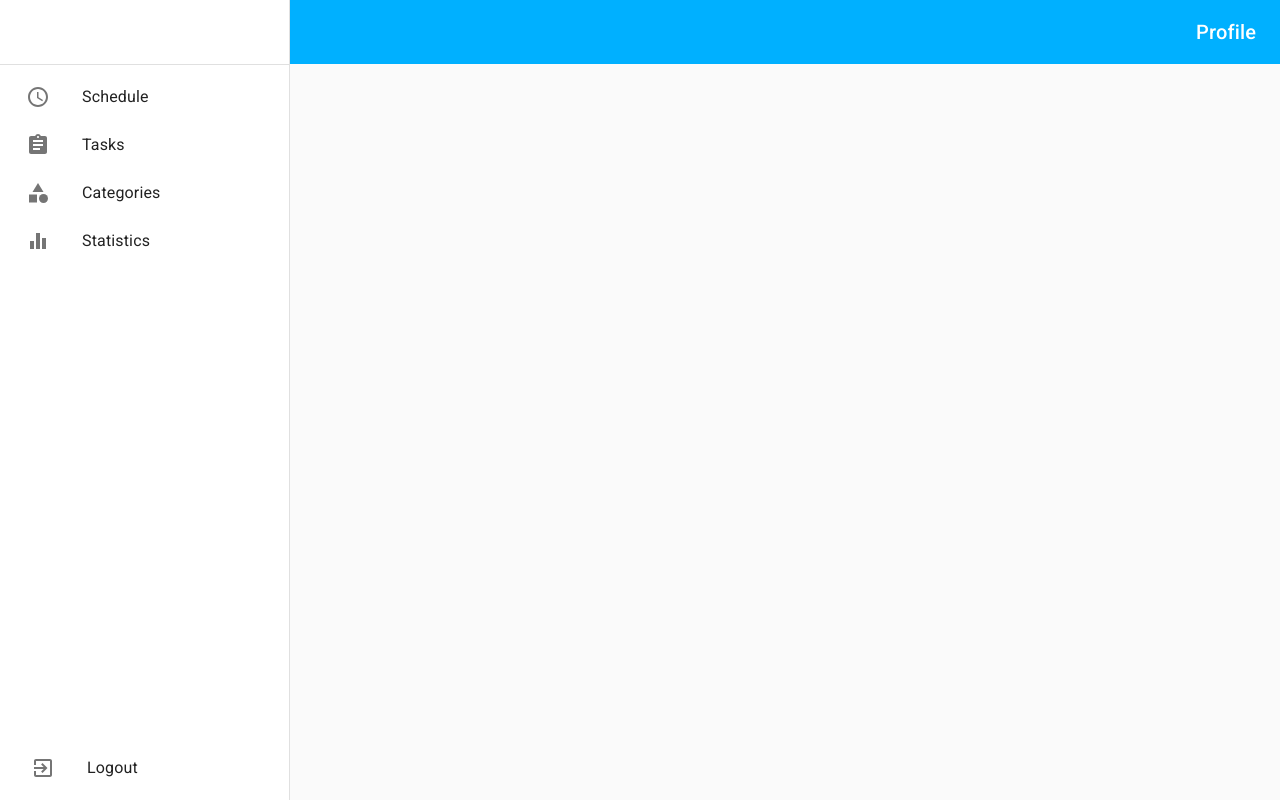
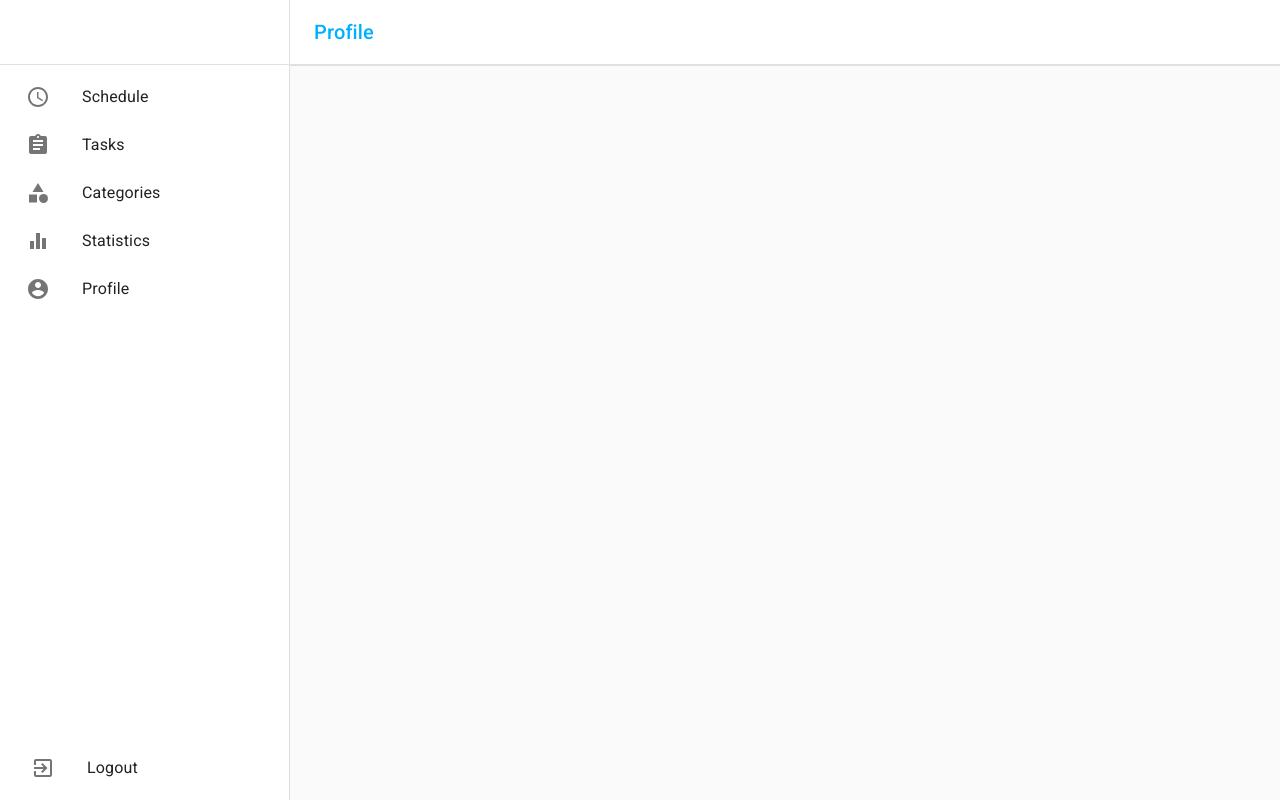
Before and after one commit to fjende/projektapp, a React (Create React App) app: page /profile in a window 1280 px wide. Built offline with nearby package versions, Linux system fonts and the light colour scheme.

Commit message:
added profile page

```diff
--- a/src/components/Pages/Categories/Categories.jsx
+++ b/src/components/Pages/Categories/Categories.jsx
@@ -110,7 +110,14 @@ function Categories(props) {
                     </ListItemIcon>
                     <ListItemText primary="Statistics" />
                 </ListItem>
+                <ListItem button component="a" key='Profile' href="/profile">
+
+                    <ListItemIcon><AccountCircleIcon /></ListItemIcon>
+                    <ListItemText primary='Profile' />
+
+                </ListItem>
             </List>
+
             <List style={{ position: 'absolute', bottom: 0, marginLeft: 15 }}>
                 <ListItem
                     button
@@ -147,7 +154,7 @@ function Categories(props) {
                     </IconButton>
                     <Typography variant="h6" className={classes.datePicker}>
                         Categories
-          </Typography>
+                      </Typography>
                 </Toolbar>
             </AppBar>
             <nav className={classes.drawer} aria-label="drawer-nav">
--- a/src/components/Pages/Home/Home.jsx
+++ b/src/components/Pages/Home/Home.jsx
@@ -109,7 +109,15 @@ function Home(props) {
           </ListItemIcon>
           <ListItemText primary="Statistics" />
         </ListItem>
+        <ListItem button component="a" key='Profile' href="/profile">
+
+          <ListItemIcon><AccountCircleIcon /></ListItemIcon>
+          <ListItemText primary='Profile' />
+
+        </ListItem>
       </List>
+
+
       <List style={{ position: 'absolute', bottom: 0, marginLeft: 15 }}>
         <ListItem
           button
--- a/src/components/Pages/Profile/Profile.jsx
+++ b/src/components/Pages/Profile/Profile.jsx
@@ -29,12 +29,15 @@ import { fade, makeStyles, useTheme } from '@material-ui/core/styles';
 import SearchIcon from '@material-ui/icons/Search';
 import InputBase from '@material-ui/core/InputBase';
 import Grid from '@material-ui/core/Grid';
+import Paper from '@material-ui/core/Paper';
+import ProfileContent from './ProfileContent';
 
 const drawerWidth = 290;
 
 const useStyles = makeStyles(theme => ({
     root: {
-        display: 'flex'
+        display: 'flex',
+        flexGrow: 1,
     },
     drawer: {
         [theme.breakpoints.up('sm')]: {
@@ -49,13 +52,13 @@ const useStyles = makeStyles(theme => ({
         }
     },
     menuButton: {
-        marginRight: theme.spacing(2),
+        marginRight: theme.spacing(1),
         [theme.breakpoints.up('sm')]: {
             display: 'none'
         }
     },
     datePicker: {
-        marginLeft: 'auto'
+        marginRight: theme.spacing(1)
     },
     toolbar: theme.mixins.toolbar,
     drawerPaper: {
@@ -108,7 +111,12 @@ function Profle(props) {
                     </ListItemIcon>
                     <ListItemText primary="Statistics" />
                 </ListItem>
+                <ListItem button component="a" key='Profile' href="/profile">
 
+                    <ListItemIcon><AccountCircleIcon /></ListItemIcon>
+                    <ListItemText primary='Profile' />
+
+                </ListItem>
             </List>
             <List style={{ position: 'absolute', bottom: 0, marginLeft: 15 }}>
                 <ListItem button component="a" key="Logout" href="/logout">
@@ -124,8 +132,7 @@ function Profle(props) {
     return (
         <div className={classes.root}>
             <CssBaseline />
-
-            <AppBar position="fixed" className={classes.appBar} color="primary">
+            <AppBar position="fixed" className={classes.appBar} color="secondary">
                 <Toolbar>
                     <IconButton
                         color="inherit"
@@ -138,14 +145,10 @@ function Profle(props) {
                     </IconButton>
                     <Typography variant="h6" className={classes.datePicker}>
                         Profile
-          </Typography>
-                    {/**    <div className={classes.datePicker}>
-                        <DatePicker />
-                     </div> **/}
+                  </Typography>
                 </Toolbar>
             </AppBar>
             <nav className={classes.drawer} aria-label="drawer-nav">
-                {/* The implementation can be swapped with js to avoid SEO duplication of links. */}
                 <Hidden smUp implementation="css">
                     <Drawer
                         container={container}
@@ -157,7 +160,7 @@ function Profle(props) {
                             paper: classes.drawerPaper
                         }}
                         ModalProps={{
-                            keepMounted: true // Better open performance on mobile.
+                            keepMounted: true
                         }}
                     >
                         {drawer}
@@ -176,15 +179,10 @@ function Profle(props) {
                     </Drawer>
                 </Hidden>
             </nav>
-
-            <div>
-                {
-                    // CONTENT //
-                }
-
-                <Grid container direction="column" justify="flext start" alignItems="center" className={classes.content}>
-
-                </Grid>
+            <div className={classes.content}>
+                <Paper variant="outlined">
+                    <ProfileContent />
+                </Paper>
             </div>
         </div>
     );
--- /dev/null
+++ b/src/components/Pages/Profile/ProfileContent.jsx
@@ -0,0 +1,27 @@
+import React from 'react';
+import { makeStyles } from '@material-ui/core/styles';
+import Select from '@material-ui/core/Select';
+import Grid from '@material-ui/core/Grid';
+import Paper from '@material-ui/core/Paper';
+
+const useStyles = makeStyles(theme => ({
+    root: {
+        flexGrow: 1,
+    }
+}));
+
+export default function StatisticsContent() {
+    const classes = useStyles();
+
+
+    return (
+        <div className={classes.root}>
+
+            <Grid container spacing={2} justify="center"
+                alignItems="center">
+
+            </Grid>
+
+        </div>
+    );
+}
--- a/src/components/Pages/Statistics/Statistics.jsx
+++ b/src/components/Pages/Statistics/Statistics.jsx
@@ -112,8 +112,14 @@ function Statistics(props) {
                     </ListItemIcon>
                     <ListItemText primary="Statistics" />
                 </ListItem>
+                <ListItem button component="a" key='Profile' href="/profile">
 
+                    <ListItemIcon><AccountCircleIcon /></ListItemIcon>
+                    <ListItemText primary='Profile' />
+
+                </ListItem>
             </List>
+
             <List style={{ position: 'absolute', bottom: 0, marginLeft: 15 }}>
                 <ListItem
                     button
--- a/src/components/Pages/Tasks/Tasks.jsx
+++ b/src/components/Pages/Tasks/Tasks.jsx
@@ -110,7 +110,14 @@ function Tasks(props) {
                     </ListItemIcon>
                     <ListItemText primary="Statistics" />
                 </ListItem>
+                <ListItem button component="a" key='Profile' href="/profile">
+
+                    <ListItemIcon><AccountCircleIcon /></ListItemIcon>
+                    <ListItemText primary='Profile' />
+
+                </ListItem>
             </List>
+
             <List style={{ position: 'absolute', bottom: 0, marginLeft: 15 }}>
                 <ListItem
                     button
```
Lines whose indentation alone changed are shown as unchanged.
